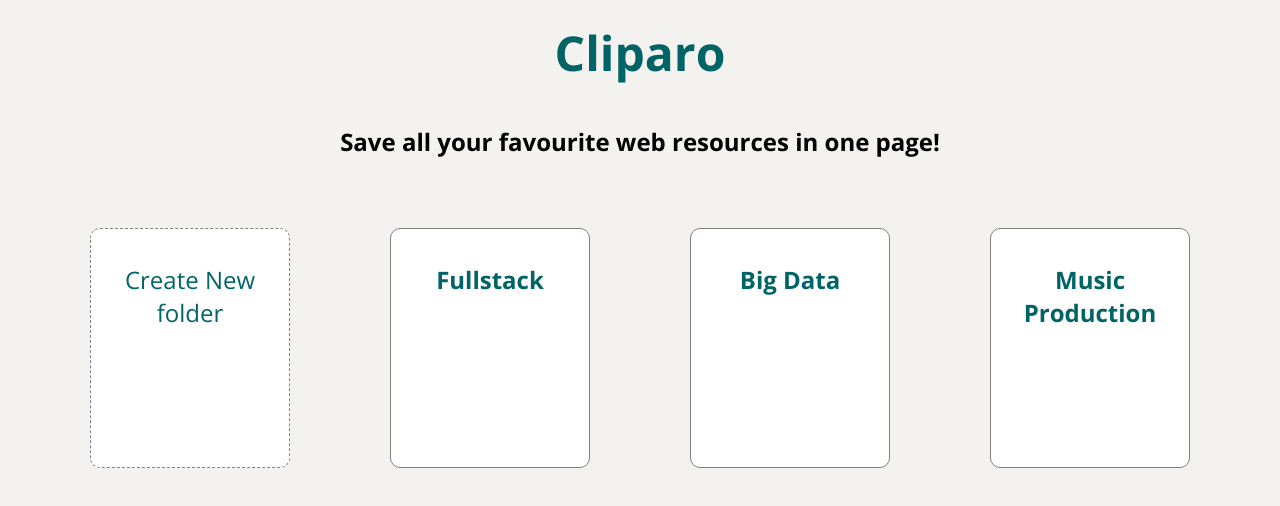
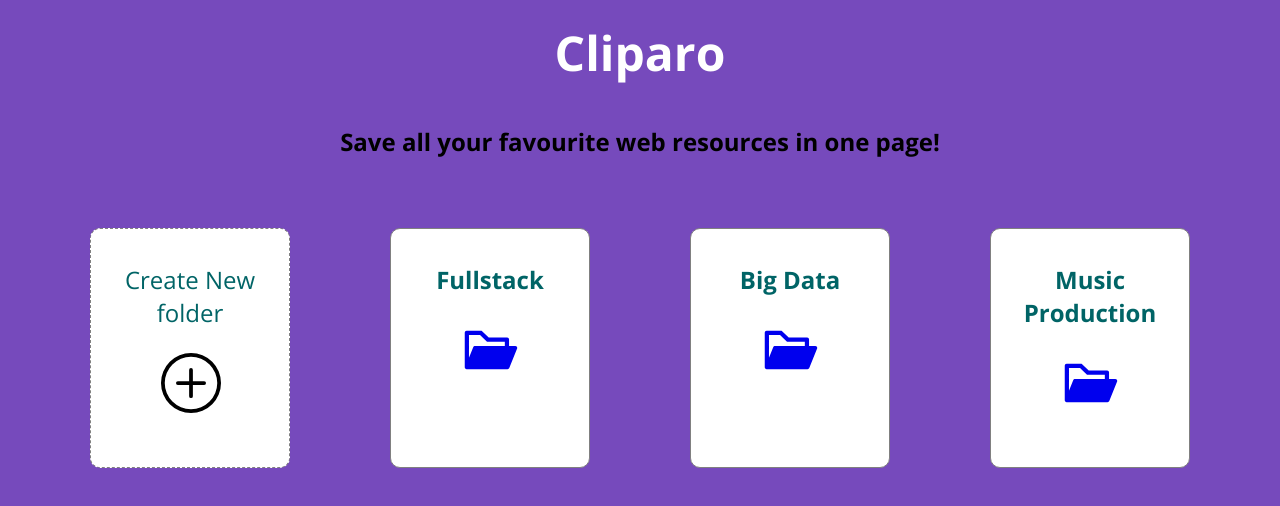
Before and after one commit to mlacosta/Cliparo, a React (Create React App) app: page / in a window 1280 px wide. Shown: the top 506 px of the page. Built offline with nearby package versions, Linux system fonts and the light colour scheme.

Commit message:
change color

```diff
--- a/package.json
+++ b/package.json
@@ -8,6 +8,7 @@
     "@testing-library/user-event": "^12.1.10",
     "react": "^17.0.1",
     "react-dom": "^17.0.1",
+    "react-icons": "^4.1.0",
     "react-router-dom": "^5.2.0",
     "react-scripts": "4.0.1",
     "react-spinners": "^0.9.0",
--- a/src/App.js
+++ b/src/App.js
@@ -10,7 +10,7 @@ import { HashRouter as Router, Switch,Route,Link} from "react-router-dom";
 function App() {
 
   const title = {
-		color: "#006466",
+		color: "white",
 		margin:0,
 		textAlign:'center',
 		fontSize:'4rem',
--- a/src/components/AppCtx/AppCtx.js
+++ b/src/components/AppCtx/AppCtx.js
@@ -1,7 +1,7 @@
 import React , {useState} from 'react';
 
 const colors = {
-	background:'white',
+	background:'#764abc',
 	text: '#006466',
 	text02: '#006466',
 	spinner:'#3e1f47'
--- a/src/components/FolderView/FolderView.css
+++ b/src/components/FolderView/FolderView.css
@@ -6,7 +6,7 @@
     height: 80%;
     border: 1px solid gray;
     display: flex;
-    background-color: transparent;
+    background-color: white;
     z-index: 100;
 }
 
--- a/src/components/Main/Box/Box.css
+++ b/src/components/Main/Box/Box.css
@@ -4,6 +4,6 @@
 }
 
 .Box:hover{
-    background-color: rgba(0,0,0,.005);
+    background-color: rgba(255,255,255,.05);
     transition: .3s;
 }
--- a/src/components/Main/Box/Box.js
+++ b/src/components/Main/Box/Box.js
@@ -1,6 +1,7 @@
 import React, {useState} from 'react';
 import {useAppContext} from '../../AppCtx/AppCtx';
-/*import {FaBeer } from 'react-icons/ai';*/
+import {BsPlusCircle } from 'react-icons/bs';
+import {AiFillFolderOpen } from 'react-icons/ai';
 import './Box.css';
 import {Link} from "react-router-dom";
 
@@ -28,11 +29,13 @@ export default function Box({create, name, onClick }){
 		<>
 			{!create &&<div className="Box" style={box} onClick = {onClick}>
 				 			<h3 style={title}>Create New folder</h3>
+							 <BsPlusCircle style={{fontSize:'5rem', marginLeft:60, fontWeight:300}}/>
 					   </div>
 			}
 			{ create && <Link to={`${name}`} style={{textDecoration: 'none'}}>
 							<div className="Box" style={box} onClick = {onClick}>
 								<h3 style={title}>{name}</h3>
+								<AiFillFolderOpen style={{fontSize:'5rem', marginLeft:60, fontWeight:300}}/>
 							</div>
 						</Link>
 			}
--- a/src/components/Main/Main.js
+++ b/src/components/Main/Main.js
@@ -38,7 +38,7 @@ export default function Main(){
 	}
 
 	const main = {
-		backgroundColor: "f3f2ef",
+		backgroundColor: "#764abc",
 		height:'100vh',
 		margin:0,
 		display:'flex'
--- a/src/components/Main/folders.js
+++ b/src/components/Main/folders.js
@@ -7,7 +7,7 @@ let folders = [
                         'https://www.freecodecamp.org/news/designing-a-website-ui-with-prototyping/']
                 },
 			    {name:'Big Data',
-                 links: ['https://redux.js.org/',
+                 links: ['https://www.infoworld.com/article/3278008/what-is-tensorflow-the-machine-learning-library-explained.html',
                          'https://www.freecodecamp.org/news/async-await-javascript-tutorial/',
                          'https://www.freecodecamp.org/news/designing-a-website-ui-with-prototyping/']
                 },
--- a/src/index.css
+++ b/src/index.css
@@ -8,5 +8,5 @@ body {
   margin: 0;
   -webkit-font-smoothing: antialiased;
   -moz-osx-font-smoothing: grayscale;
-  background-color: #f3f2ef;
+  background-color: #764abc;
 }
```
Also changed, not shown: 2 other files (tests, documents, lock files or other folders).
